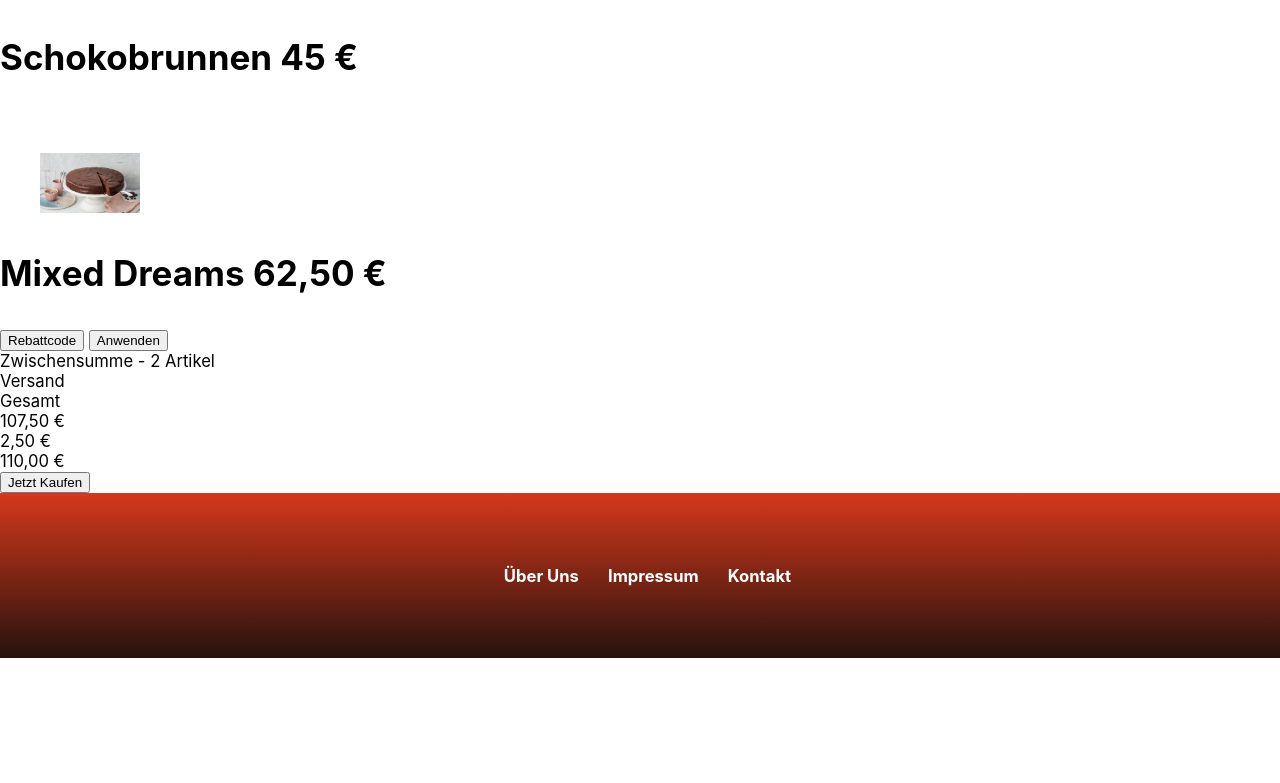
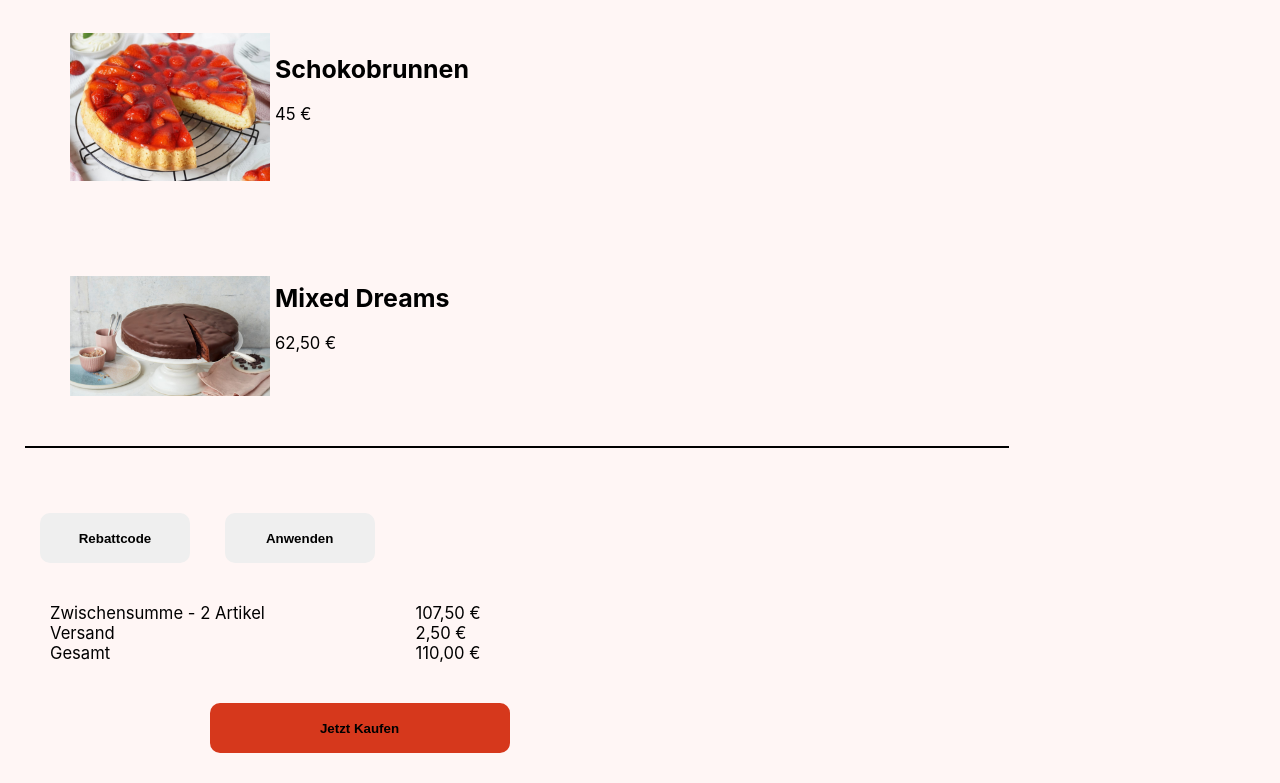
Before and after one commit to Samed-Uenal-57/Project-AMS, a website: page public/rechnungseite/rechnungseite.html in a window 1280 px wide. Shown: the part 857-1640 px from the top of the page. Before the commit the page ends 1515 px from the top, so only its background shows below. Drawn offline with Linux system fonts and the light colour scheme.

Commit message:
rechnunseite done

```diff
--- a/public/general.css
+++ b/public/general.css
@@ -61,7 +61,8 @@ header a, footer a {
 }
 
 button {
-    border-radius: 20px;
+    border-radius: 10px;
+    border:none;
     width: 150px;
     height: 50px;
     font-weight: bolder;
--- a/public/rechnungseite/rechnungseite.css
+++ b/public/rechnungseite/rechnungseite.css
@@ -48,9 +48,16 @@ a {
 img{
     margin-top:40px;
     max-height:200px;
+    max-width:200px;
+    overflow: hidden;
+    }
+
+button {
+    margin: 15px;
 }
 
-p{
+
+.form p{
     font-size: 35px;
     font-weight: bolder;
 
@@ -72,6 +79,52 @@ p{
     height: 30px;
 }
 
+#Warenkorb {
+    background-color: #fff6f5;
+    margin-top: 50px;
+    padding: 25px;
+
+}
+
+#check {
+    display: flex;
+    justify-content: space-between;
+    align-items: center;
+    padding: 25px;
+    max-width: 35%;
+    min-width: 100px;
+}
+
+#description {
+    display: flex;
+    justify-content: flex-start;
+    align-items: center;
+}
+
+#summe {
+    display: flex;
+    justify-content: flex-end;
+    align-items: center;
+
+
+}
+
+#kaufen {
+    margin-left: 15%;
+    min-width: 300px;
+    background-color:rgb(214, 56, 28);
+
+}
+
+#kaufen:hover {
+    min-width: 300px;
+    background-color: red;
+
+}
+
+
+
+
 
 
 
@@ -85,6 +138,7 @@ p{
     background-color: #fff6f5;
     padding: 20px;
     padding-left: 70px;
+    padding-bottom: 50px;
     position: relative;
 
     font-size: 115%;
@@ -154,8 +208,26 @@ p{
 }
 
 
+.element {
+    display: flex;
+    padding: 5px;
+    align-items: center;
 
+    padding-bottom: 50px;
+}
 
+.inner-element {
+    display: table-column;
+
+    padding: 5px;
+    align-items: center;
+}
+
+.line {
+    width: 80%;
+    border-bottom: black solid 2px;
+    margin-bottom: 50px;
+}
 
 
 
@@ -173,4 +245,10 @@ p{
     }
 }
 
+
+
+
+
+clip-path: inset(10px calc(100% - 170px) calc(100% - 110px) 70px);
+
   */
--- a/public/rechnungseite/rechnungseite.html
+++ b/public/rechnungseite/rechnungseite.html
@@ -93,27 +93,36 @@
             -->
 
       <div id="Warenkorb">
-        <div>
-          <img src="../../pictures/Erdbeerkuchen.jpg" width="100">
-          <p> Schokobrunnen 45 €</p>
+        <div class="element">
+          <img src="../../pictures/Erdbeerkuchen.jpg">
+          <div class="inner-element">
+            <h2> Schokobrunnen</h2>
+            <p> 45 € </p>
+          </div>
         </div>
-          <div>
-          <img src="../../pictures/Schokokuchen.jpg" width="100">
-          <p> Mixed Dreams 62,50 €</p>
+        <div class="element">
+          <img src="../../pictures/Schokokuchen.jpg">
+          <div class="inner-element">
+            <h2>  Mixed Dreams</h2>
+            <p> 62,50 € </p>
+          </div>
         </div>
 
-        <input type="button" value="Rebattcode" onclick="alert('Rebattcode action')">
-        <input type="button" value="Anwenden" onclick="alert('Anwenden action')">
+        <div class="line"></div>
 
-        <div>
-          <div>
+
+        <button class="button" onclick="alert('Rebattcode action')">Rebattcode</button>
+        <button class="button" onclick="alert('Anwenden action')">Anwenden</button>
+
+        <div id="check">
+          <div id="description">
             Zwischensumme - 2 Artikel
             <br>
             Versand
             <br>
             Gesamt
           </div>
-          <div>
+          <div id="summe">
              107,50 €
             <br>
              2,50 €
@@ -122,7 +131,7 @@
           </div>
         </div>
 
-        <input type="button" value="Jetzt Kaufen" onclick="alert('Jetzt Kaufen action')">
+        <button class="button" id="kaufen" onclick="alert('Jetzt Kaufen action')">Jetzt Kaufen</button>
 
       </div>
 
```
